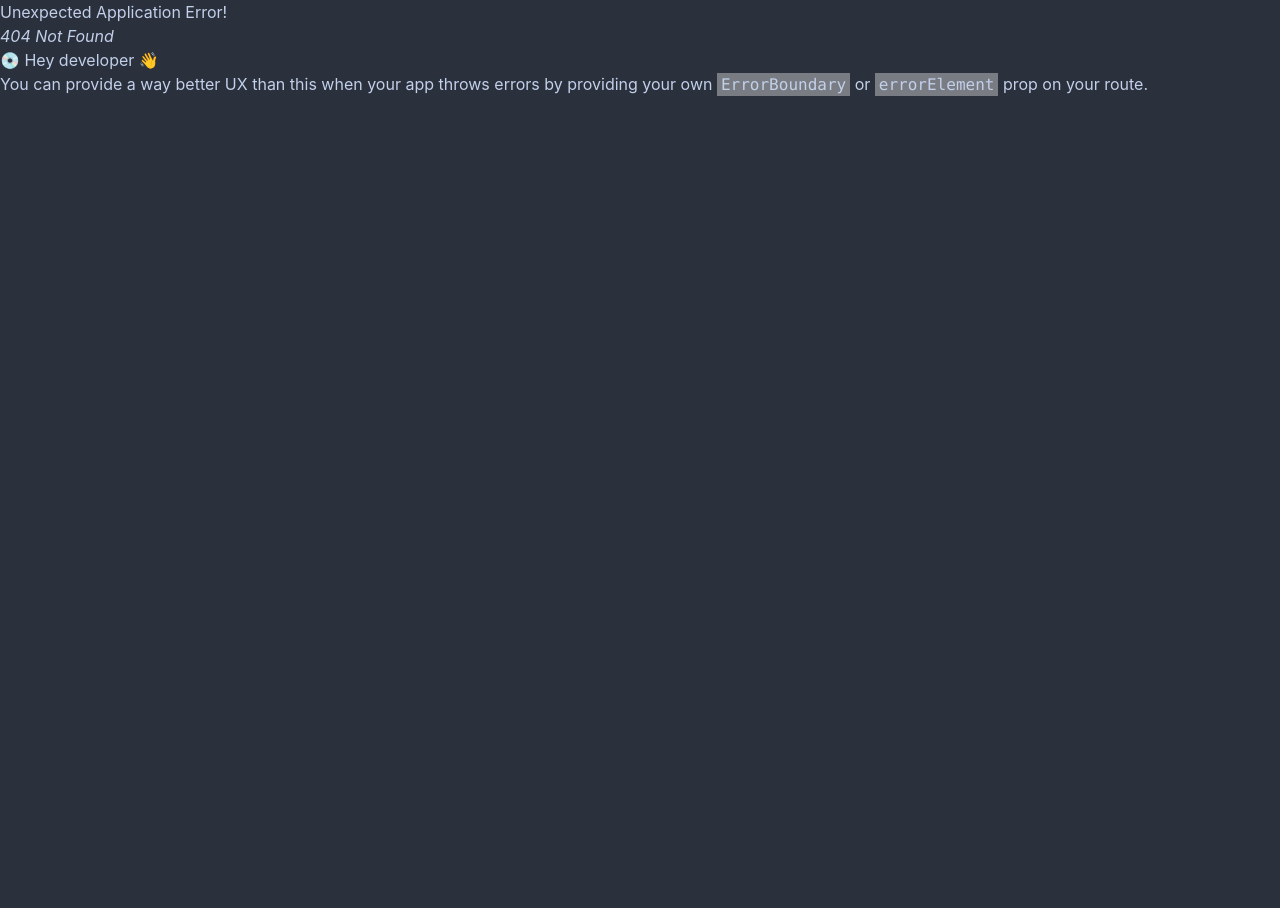
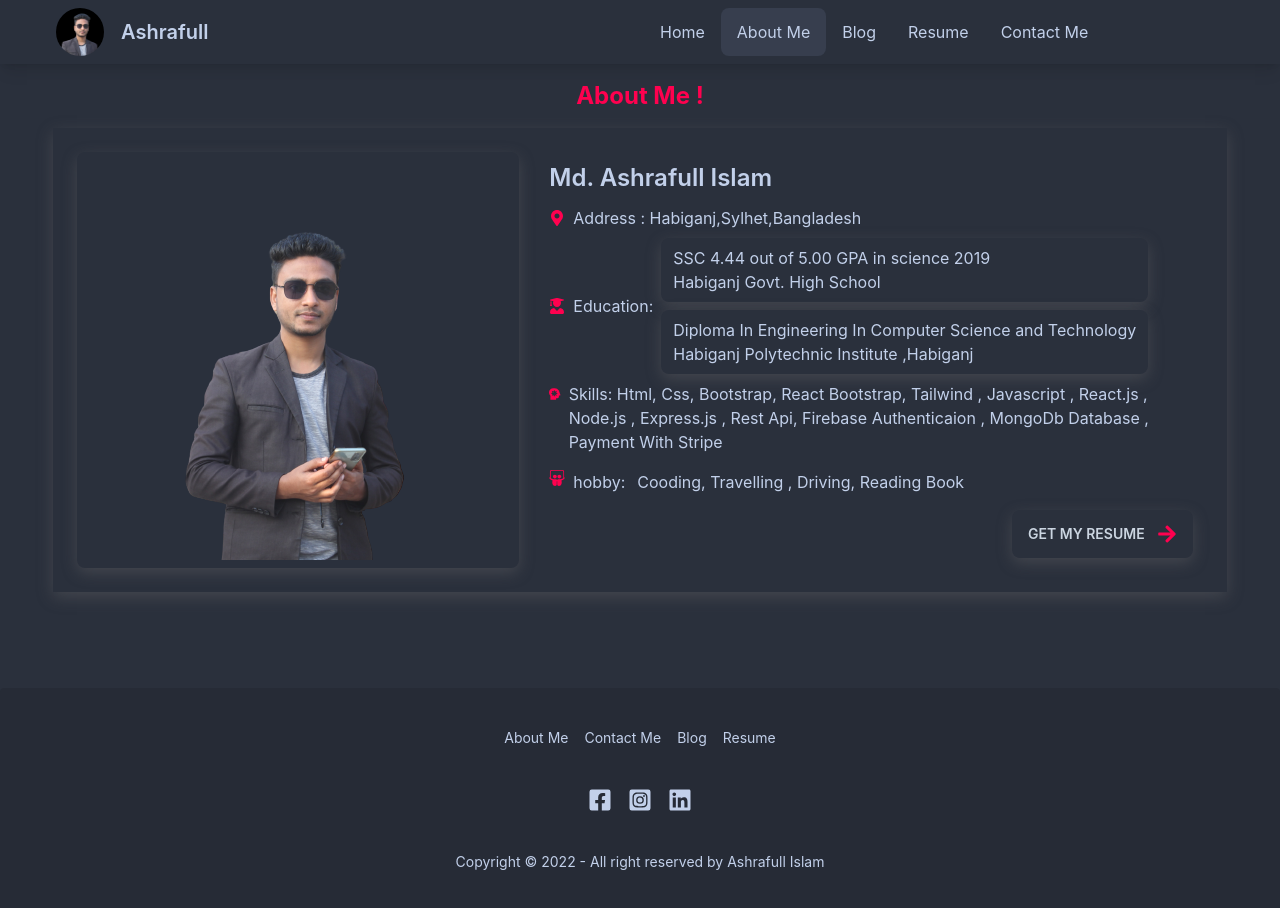
Before and after one commit to Ashrafullislam/portfolio-2, a React (Create React App) app: page /aboutme in a window 1280 px wide. Before the commit this address had no page. Shown: the top 908 px of the page. Before the commit the page ends 800 px from the top, so only its background shows below. Built offline with nearby package versions, Linux system fonts and the light colour scheme.

Commit message:
added about me section

```diff
--- /dev/null
+++ b/src/Pages/AboutMe/AboutMe.css
@@ -0,0 +1,35 @@
+.about-me-card{
+    width: 100%;
+    height: auto;
+    display: flex;
+    gap: 20px;
+}
+.about-me-img{
+    width: 40%;
+    height: auto;
+}
+.about-me-body{
+    width: 60%;
+    height: auto;
+    padding: 10px;
+}
+
+@media screen and (min-width:300px) and (max-width:992px){
+    .about-me-card{
+        width: 100%;
+        height: auto;
+        display: flex;
+        flex-direction: column;
+        gap: 20px;
+    }
+    .about-me-img{
+        width: 100%;
+        height: auto;
+        margin: 0 auto;
+    }
+    .about-me-body{
+        width: 100%;
+        height: auto;
+        padding: 10px;
+    }
+}
--- /dev/null
+++ b/src/Pages/AboutMe/AboutMe.js
@@ -0,0 +1,55 @@
+import React from 'react';
+import { FaArrowRight, FaHeadSideVirus, FaMapMarkerAlt, FaSlideshare, FaUserGraduate } from 'react-icons/fa';
+import about from '../../Portfolio/AboutMe/Aboutme.png';
+import './AboutMe.css';
+
+const AboutMe = () => {
+  return (
+    <section className='w-11/12 mx-auto mt-4 mb-24'>
+      <h2 className="text-2xl text-center text-warning font-bold "> About Me ! </h2>
+      <div className='mt-4'>
+      <div className="about-me-card bg-base-100 p-6 shadow">
+       <figure className=' bg-primary about-me-img rounded-lg shadow w-96'>
+         <img src={about} alt="Movie" className='mx-auto' />
+
+         </figure>
+
+  <div className="about-me-body ">
+    <h2 className="text-2xl font-semibold mb-3"> Md. Ashrafull Islam </h2>
+    <h2 className='flex items-center gap-2'> <FaMapMarkerAlt className='text-warning'/>  Address :   Habiganj,Sylhet,Bangladesh   </h2>
+
+    <div className='flex items-center lg:flex-row md:flex-row sm:flex-col flex-col  gap-2'> <FaUserGraduate className='text-warning' />
+    Education:
+    <div>
+      <div className='w-full bg-primary shadow  rounded-lg my-2 px-3 py-2'>
+      <h4>  SSC  4.44 out of 5.00 GPA in science 2019 </h4>
+      <h4> Habiganj Govt.  High School   </h4>
+      </div>
+
+      <div className=' w-full bg-primary shadow rounded-lg my-2 px-3 py-2'>
+      <h2> Diploma In Engineering In  Computer Science and  Technology </h2>
+       <h2> Habiganj Polytechnic Institute ,Habiganj   </h2>
+      </div>
+    </div>
+
+    </div>
+    <div>
+        <h2 className='flex  gap-2'> <FaHeadSideVirus className='text-warning font-bold text-2xl'/> Skills:  Html, Css, Bootstrap, React Bootstrap, Tailwind , Javascript , React.js ,  Node.js , Express.js , Rest Api, Firebase Authenticaion , MongoDb Database , Payment With Stripe   </h2>
+     </div>
+      <div className='flex gap-3 mt-4'>
+        <h2 className='flex  gap-2'><FaSlideshare className='text-warning ' /> hobby:</h2>
+         <h1> Cooding, Travelling , Driving, Reading Book  </h1>
+      </div>
+    <div className="card-actions justify-end mt-4">
+    <div>
+          <a href="https://drive.google.com/file/d/1r9ppQ-BYCPyTdacUqUcKqTLIbwNcDdIg/view?usp=share_link"> <button className='btn bg-primary border-none shadow hover:bg-secondary text-slate-300 ' > Get My Resume <FaArrowRight className='text-xl text-warning ml-3 ' /> </button> </a>
+        </div>
+    </div>
+  </div>
+</div>
+      </div>
+    </section>
+  );
+};
+
+export default AboutMe;
--- /dev/null
+++ b/src/Pages/Blog/Blogs/Blog.js
@@ -0,0 +1,12 @@
+import React from 'react';
+
+const Blog = () => {
+    return (
+        <div className='w-10/12 mx-auto'>
+            <h2 className='text-4xl font-bold '> Up Comming soon  </h2>
+
+        </div>
+    );
+};
+
+export default Blog;
--- a/src/Pages/Home/ContactMe/ContactMe.js
+++ b/src/Pages/Home/ContactMe/ContactMe.js
@@ -80,8 +80,11 @@ const ContactMe = () => {
               <div className="card-actions">
                 <div>
                   <h2> Find me with </h2>
+
                   <div className="flex gap-4 mt-4">
+
                     <div className="banner-social-icon">
+
                       <a href="/">
                         {' '}<FaFacebookSquare className="text-2xl" />{' '}
                       </a>
--- a/src/Pages/Shared/Footer/Footer.js
+++ b/src/Pages/Shared/Footer/Footer.js
@@ -1,9 +1,30 @@
 import React from 'react';
+import { FaFacebookSquare, FaInstagramSquare, FaLinkedin } from 'react-icons/fa';
 
 const Footer = () => {
     return (
         <div>
-            <h2> This is footer  </h2>
+          <footer className="footer footer-center p-10 bg-base-200 text-base-content rounded">
+  <div className="grid grid-flow-col gap-4">
+    <a href='/' className="link link-hover">About Me</a>
+    <a href='/' className="link link-hover">Contact Me </a>
+    <a href='/' className="link link-hover">Blog </a>
+    <a href='/' className="link link-hover"> Resume  </a>
+  </div>
+  <div>
+    <div className="grid grid-flow-col gap-4">
+    <a href="/">
+      {' '}<FaFacebookSquare className="text-2xl" />{' '} </a>
+      <a href="/"> {' '}<FaInstagramSquare className="text-2xl" />{' '}</a>
+      <a href="https://www.linkedin.com/in/md-ashrafull-islam-2ba9aa259/">
+
+          <FaLinkedin className="text-2xl" /> </a>
+    </div>
+  </div>
+  <div>
+    <p>Copyright © 2022 - All right reserved by Ashrafull Islam</p>
+  </div>
+</footer>
 
         </div>
     );
```
Also changed, not shown: src/Routes/Route/Route.js (+8 -0 lines), src/Portfolio/AboutMe/Aboutme.png (added).
